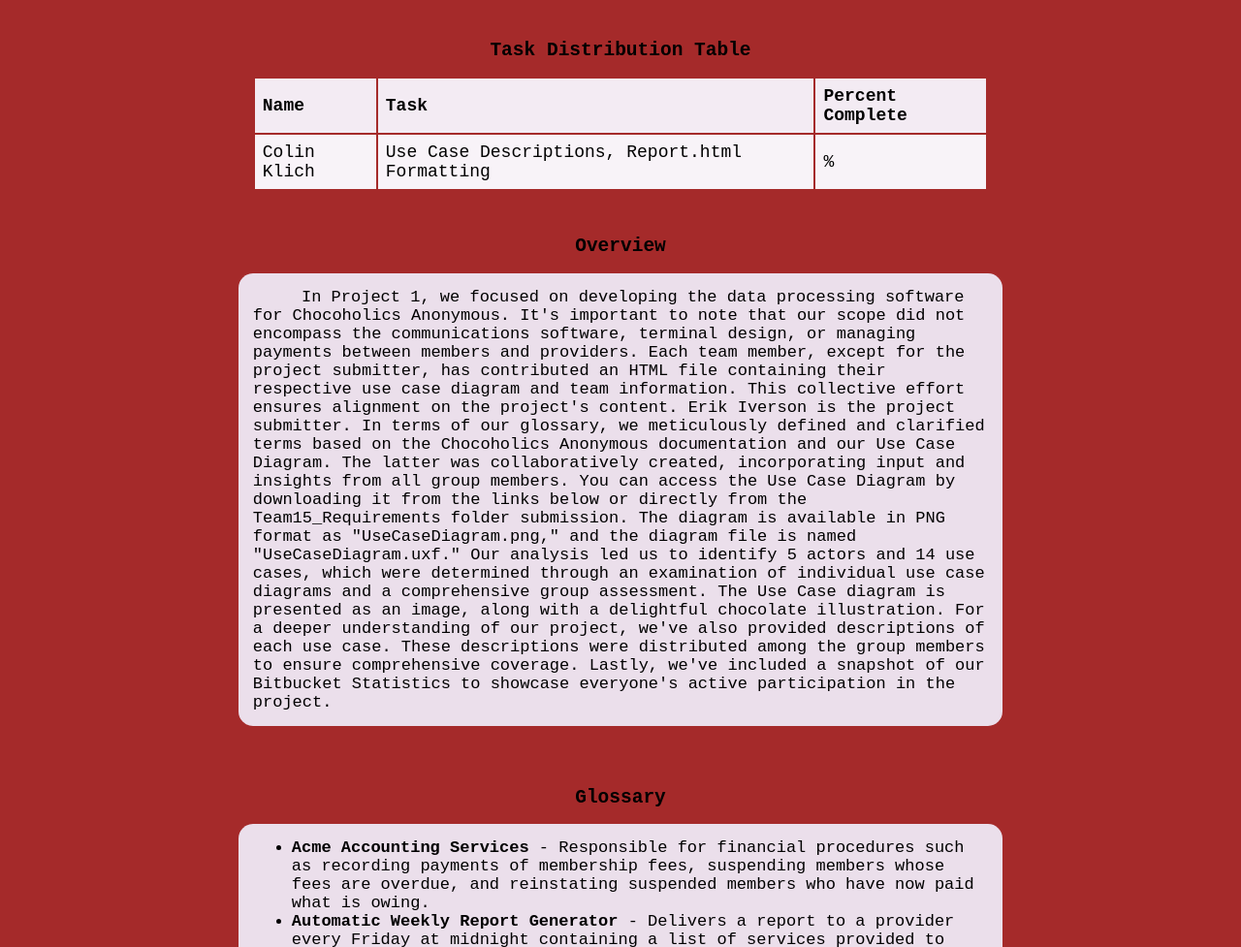
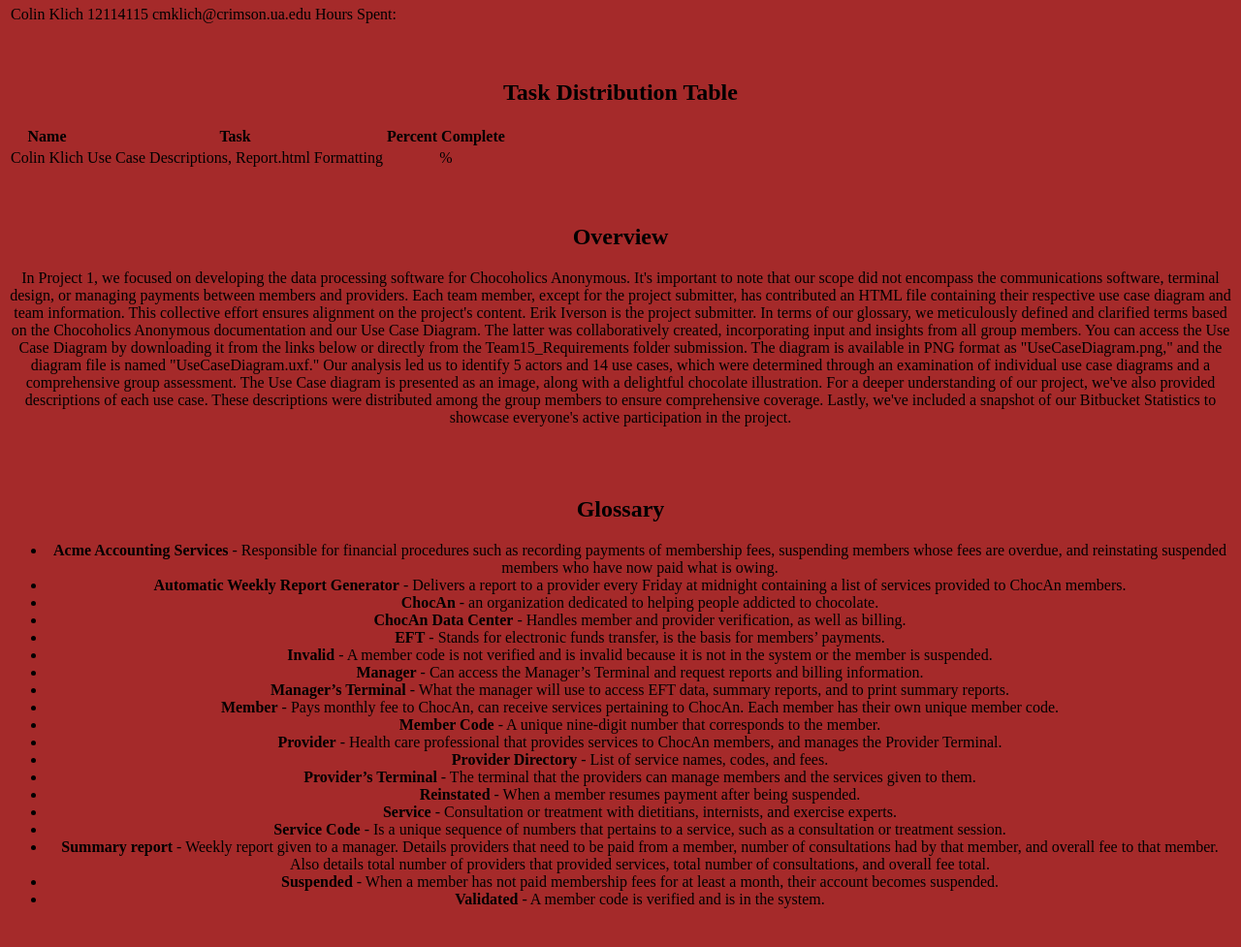
Before and after one commit to ColinKlich/chocan, a plain HTML site: page Team13_Requirements/Report.html in a window 1280 px wide. Shown: the part 256-1233 px from the top of the page at 97% size. Drawn offline with Linux system fonts and the light colour scheme.

Commit message:
removed styles

```diff
--- a/Team13_Requirements/Report.html
+++ b/Team13_Requirements/Report.html
@@ -3,7 +3,6 @@
     <head>
         <meta charset="UTF-8">
         <title>Chocholics Anonymous</title>
-        <link rel="stylesheet" href="style.css">
     </head>
     <body style="text-align:center; background-color:brown" >
 
--- a/Team13_Requirements/style.css
+++ /dev/null
@@ -1,92 +0,0 @@
-body {
-    font-family: Monospace;
-}
-
-table {
-    border-collapse: separate;
-    width: 55%;
-    margin-left: auto;
-    margin-right: auto;
-}
-
-th, td {
-    font-size: 18px;
-    text-align: left;
-    padding: 8px;
-}
-
-tr:nth-child(even) {
-    background-color: #f8f3f8;
-}
-
-tr:nth-child(odd) {
-    background-color: #f3ebf3;
-}
-
-ol {
-  margin-top: 0;
-  margin-bottom: 0;
-}
-
-ol.v {
-    list-style-type: none;
-}
-
-ul {
-  margin-top: 0;
-  margin-bottom: 0;
-}
-
-.table2 {
-    border-collapse: separate;
-    border-radius: 20px;
-    width: 60%;
-    margin-left: auto;
-    margin-right: auto;
-}
-
-.paragraph {
-    border-radius: 15px;
-    padding: 15px;
-    font-size: 17px;
-    width: 60%;
-    margin-left: auto;
-    margin-right: auto;
-    text-align: left;
-    tab-size: 4;
-    background-color: #ebdfeb;
-}
-
-.glossary {
-    border-radius: 15px;
-    padding: 15px;
-    font-size: 17px;
-    width: 60%;
-    margin-left: auto;
-    margin-right: auto;
-    text-align: left;
-    tab-size: 4;
-    background-color: #ebdfeb;
-}
-
-.tab {
-    display: inline-block;
-    margin-left: 40px;
-}
-
-.tab2 {
-    display: inline-block;
-    margin-left: 15px;
-}
-
-.useCase {
-    border-radius: 15px;
-    padding: 15px;
-    font-size: 17px;
-    width: 50%;
-    margin-left: auto;
-    margin-right: auto;
-    text-align: left;
-    tab-size: 4;
-    background-color: #ebdfeb;
-}
```
